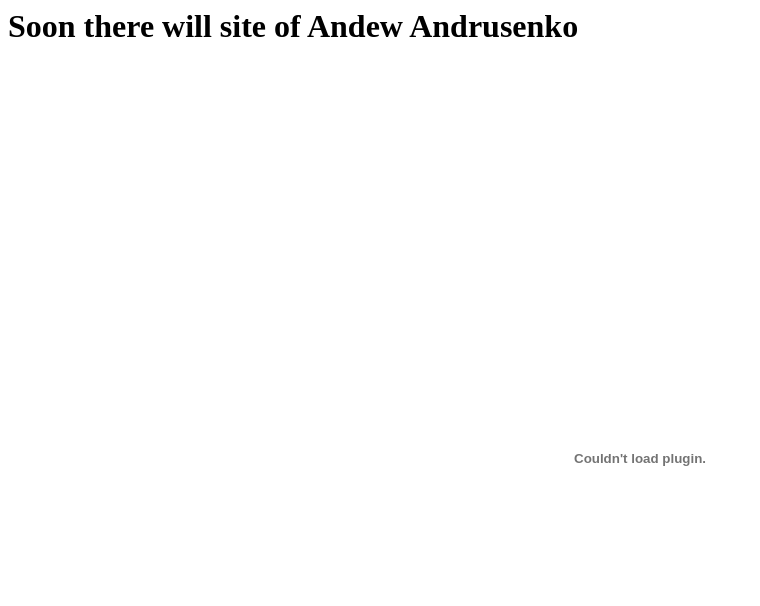
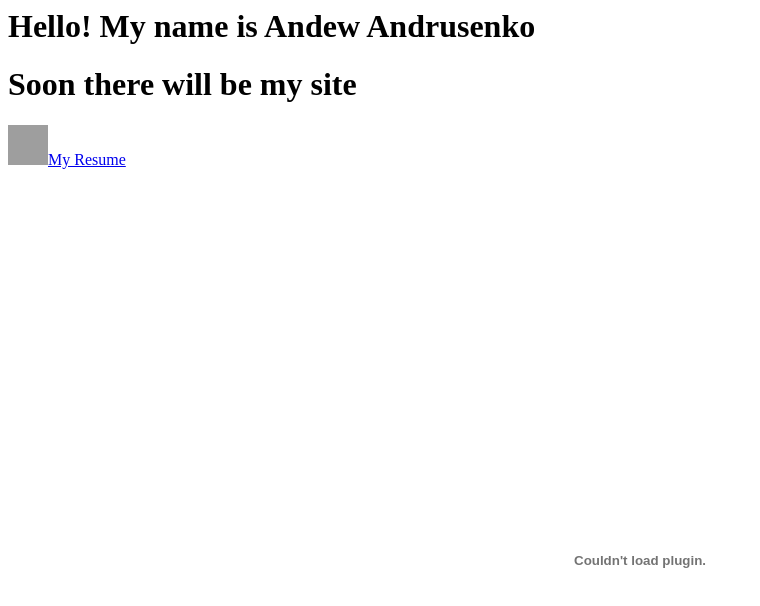
Before and after one commit to AndrewAndrusenko/-my-site, a plain HTML site: page index.html in a window 1280 px wide. Shown: the whole page, without its empty margins (0-760 px from the left). Drawn offline with Linux system fonts and the light colour scheme; grey boxes are pictures that could not be loaded.

Commit message:
Update index.html

```diff
--- a/index.html
+++ b/index.html
@@ -1,4 +1,8 @@
-<h1>Soon there will site of Andew Andrusenko</h1>
+<h1>Hello! My name is Andew Andrusenko</h1>
+<h1>Soon there will be my site</h1>
+<a href="https://andrewandrusenko.github.io/-my-site/CV_AndrewAndrusenko.pdf" target="_blank" rel="noreferrer">
+  <img src="https://clipground.com/images/cv-png-8.png" alt="angular" width="40" height="40"/>My Resume
+</a>
 <object class="pdf"
 data=
 "/-my-site/CV_AndrewAndrusenko.pdf"
```
